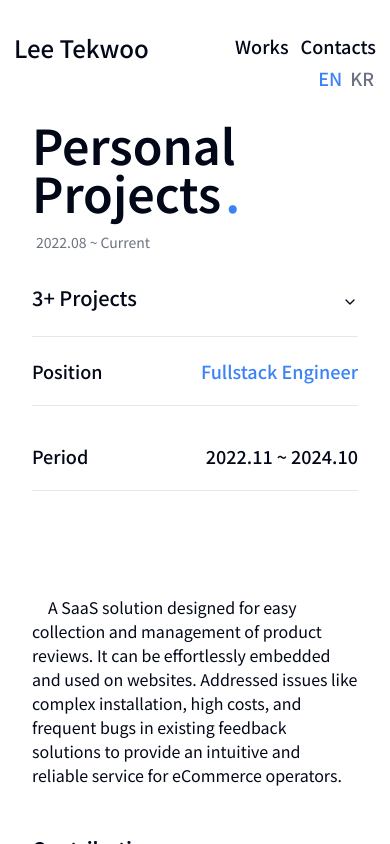
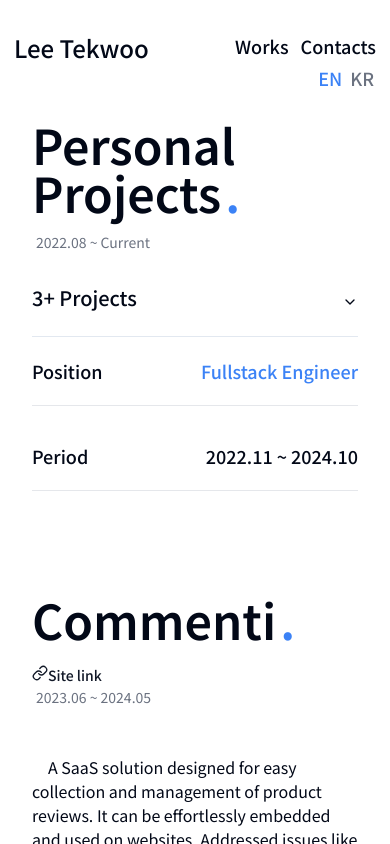
Before and after one commit to 0teklee/portfolio, a Next.js app: page /en/works/personal-projects in a window 390 px wide. Built offline with nearby package versions, Linux system fonts and the light colour scheme.

Commit message:
fix: added site link prop option

```diff
--- a/components/molecules/SectionTextContent.tsx
+++ b/components/molecules/SectionTextContent.tsx
@@ -1,13 +1,23 @@
 import React from "react";
 
+import Link from "next/link";
+
+import { LinkIcon } from "lucide-react";
+
 import Column from "@/components/ui/Column";
+import DateText from "@/components/ui/DateText";
+import Row from "@/components/ui/Row";
 
 import { ISectionItem } from "@/lib/types";
+import { cn } from "@/lib/utils";
 
 interface ISectionTextContent
   extends Pick<ISectionItem, "description" | "learning" | "motivation"> {
+  title: string;
+  date: string;
   contribution?: string[];
   contributionTitle?: string;
+  link?: string;
 }
 
 const SectionTextContent = ({
@@ -16,13 +26,35 @@ const SectionTextContent = ({
   learning,
   motivation,
   contributionTitle = "Contribution",
+  title,
+  date,
+  link,
 }: ISectionTextContent) => {
   return (
-    <Column
-      classNames={`flex-1 relative top-[10%] pt-8 pb-12`}
-      gap={`gap-y-20`}
-    >
-      <Column classNames={`w-full`} gap={`gap-y-12`}>
+    <Column classNames={`flex-1 relative pt-8 pb-12`} gap={`gap-y-12`}>
+      <Column classNames={`w-full justify-start`} gap={`gap-y-1.5`}>
+        <h1
+          className={`mb-4 text-5xl font-semibold scroll-my-24 xl:scroll-my-36 lg:snap-start title-dot`}
+        >
+          {title}
+        </h1>
+        <Column gap={`gap-y-0.5`}>
+          {!!link && (
+            <Row classNames={`text-gray-900 group`} gap={`gap-x-0`}>
+              <LinkIcon className={`group-hover:text-blue-500 w-4 h-4`} />
+              <Link
+                className={`text-sm font-medium group-hover:text-blue-500`}
+                href={link}
+                target={`_blank`}
+              >
+                Site link
+              </Link>
+            </Row>
+          )}
+          <DateText date={date} />
+        </Column>
+      </Column>
+      <Column classNames={`w-full`} gap={`gap-y-6`}>
         {description && (
           <p
             className={`indent-4 whitespace-pre-wrap leading-6 xl:max-w-xl xl:leading-7 xl:text-lg`}
@@ -35,7 +67,13 @@ const SectionTextContent = ({
             <h2 className={`text-xl font-semibold`}>{contributionTitle}</h2>
             <ul className={`list-disc pl-2 xl:leading-8`}>
               {contribution.map((item) => (
-                <li className={`list-inside`} key={item}>
+                <li
+                  className={cn(
+                    `list-inside`,
+                    contribution?.length >= 5 ? "text-[13px] leading-6" : "",
+                  )}
+                  key={item}
+                >
                   {item}
                 </li>
               ))}
```
